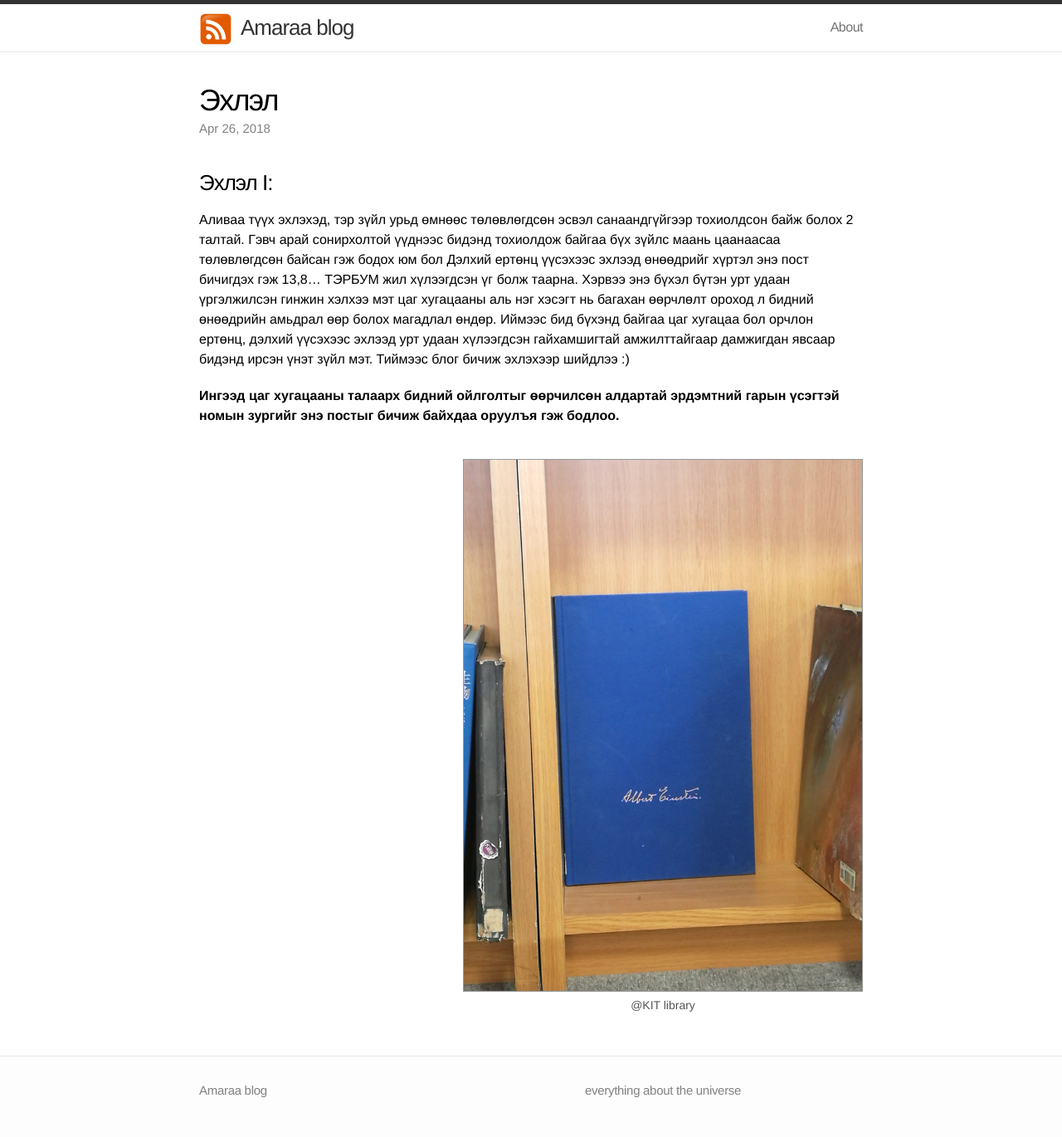
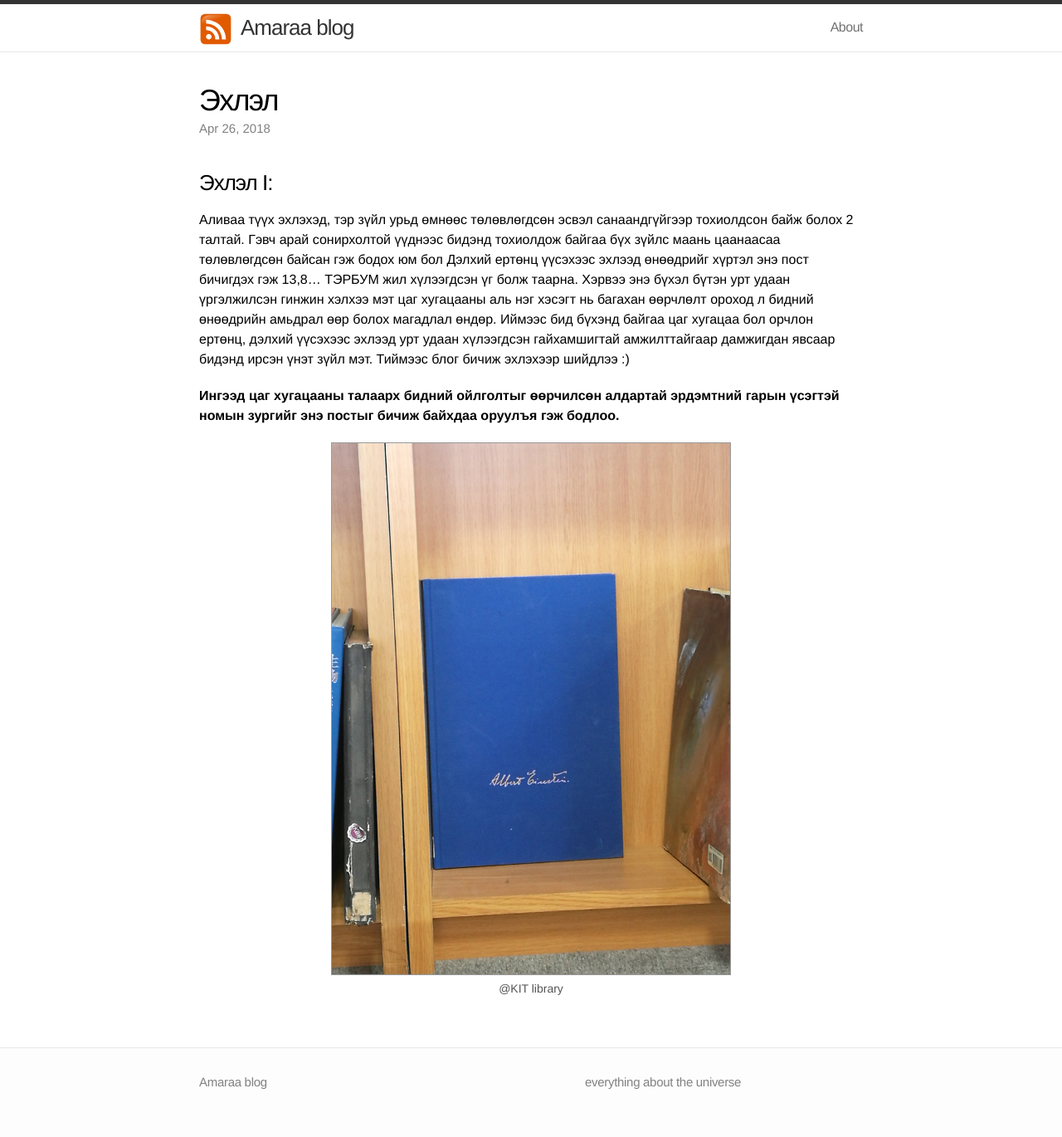
Before and after one commit to asaamaraa/asaamaraa.github.io, a Jekyll site: the page built from _posts/2018-04-26-intro.markdown, in a window 1280 px wide. Shown: the whole page at 83% size. Built offline with Jekyll 4.4.1, drawn with Linux system fonts in a browser that asks for light colours.

Commit message:
Initial commit

```diff
--- a/_posts/2018-04-26-intro.markdown
+++ b/_posts/2018-04-26-intro.markdown
@@ -16,7 +16,7 @@ date:   2018-04-26 15:39:00
 
 **Ингээд цаг хугацааны талаарх бидний ойлголтыг өөрчилсөн алдартай эрдэмтний гарын үсэгтэй номын зургийг энэ постыг бичиж байхдаа оруулъя гэж бодлоо.**
 
-<div class="imgright imgcap">
+<div class="imgcenter imgcap">
 <img src="/assets/time_curve.jpg">
 <div class="thecap">@KIT library</div>
 </div>
```
